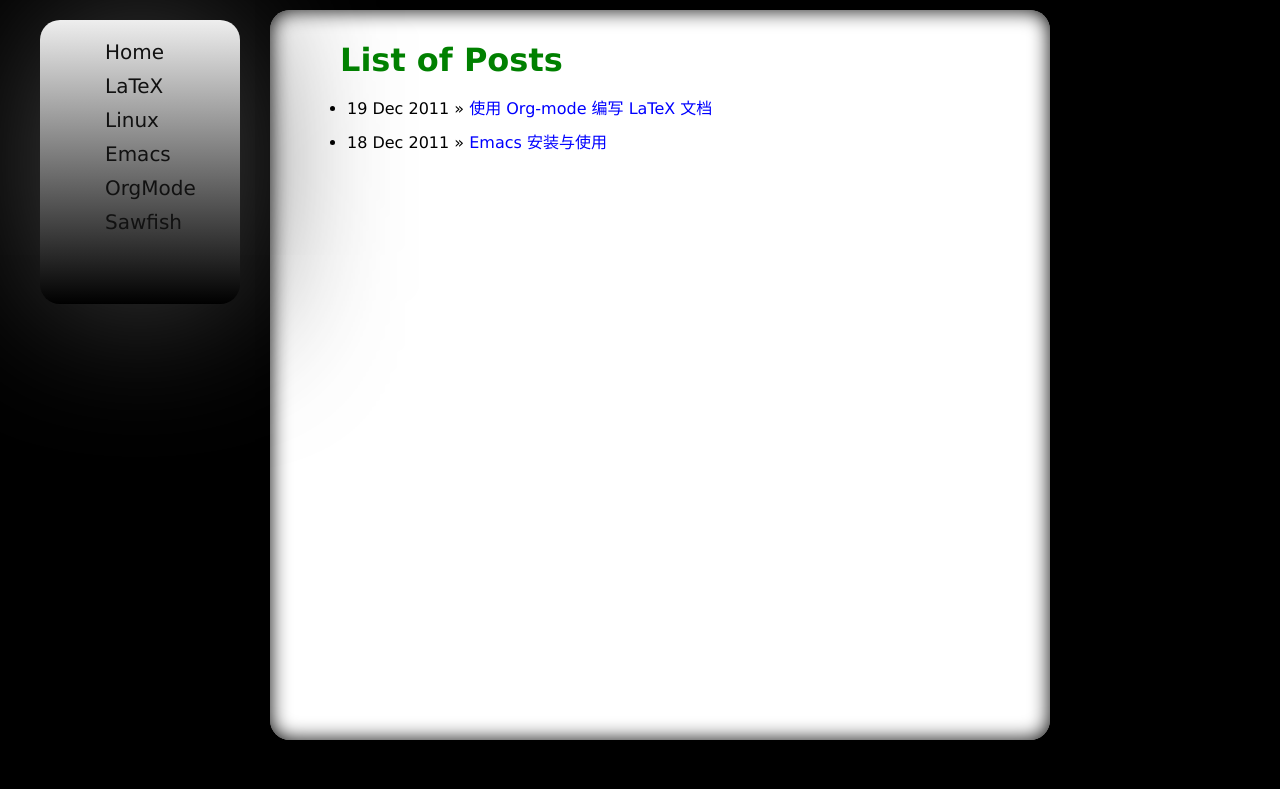
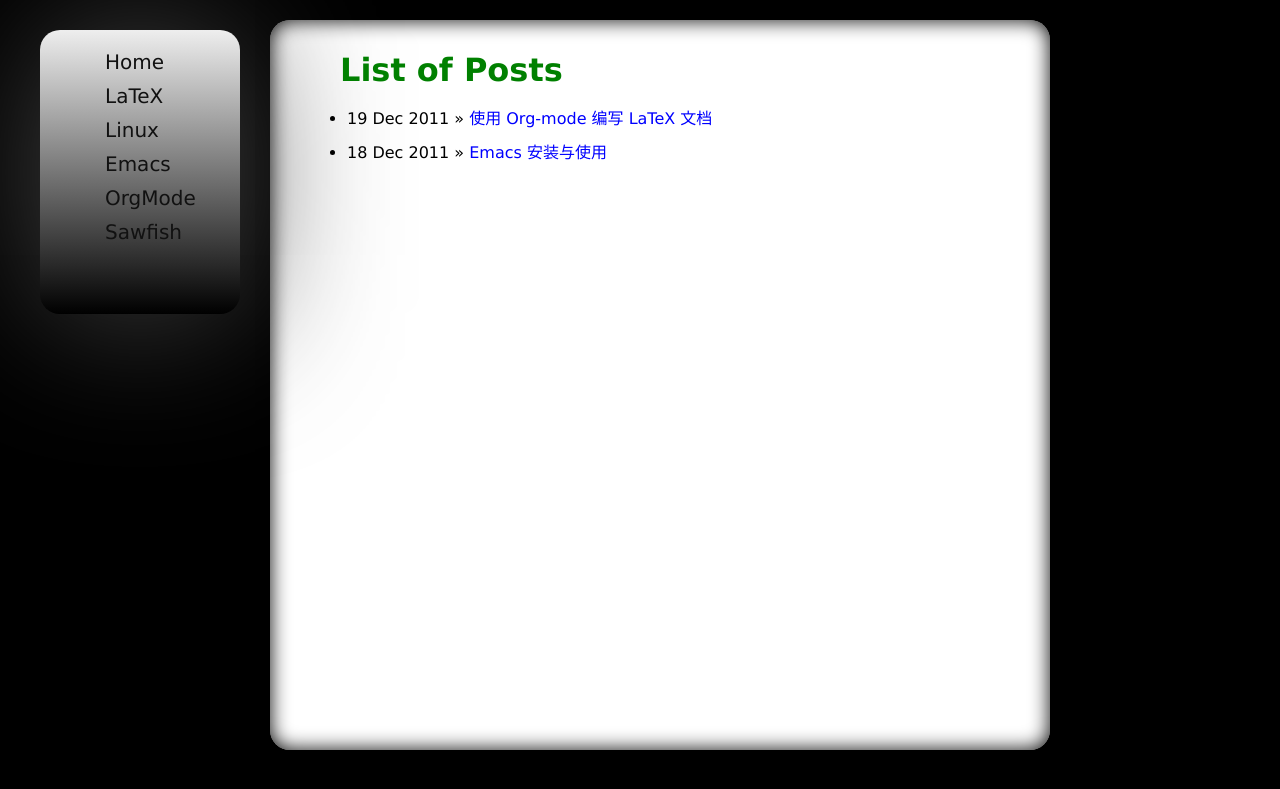
Before and after one commit to BillyMC/billymc.github.com, a Jekyll site: the page built from index.html, in a window 1280 px wide. Shown: the top 789 px of the page. Built offline with Jekyll 4.4.1, drawn with Linux system fonts in a browser that asks for light colours; nearby versions of some CDN libraries; library files that are not in the unit come from our copies; Markdown is read by kramdown in place of the engine named in the settings.

Commit message:
second commit

```diff
--- a/css/style.css
+++ b/css/style.css
@@ -36,7 +36,7 @@ h5{margin-left:18px;}
     /* background-color: hsl(85%,90%,205); */
     background: #fff;
     padding: 10px 30px 20px 40px;
-    margin: 0px 30px 0px 260px;
+    margin: 20px 30px 0px 260px;
     height:auto !important;
     min-height:700px;
 }
```
Also changed, not shown: 1 other file.
